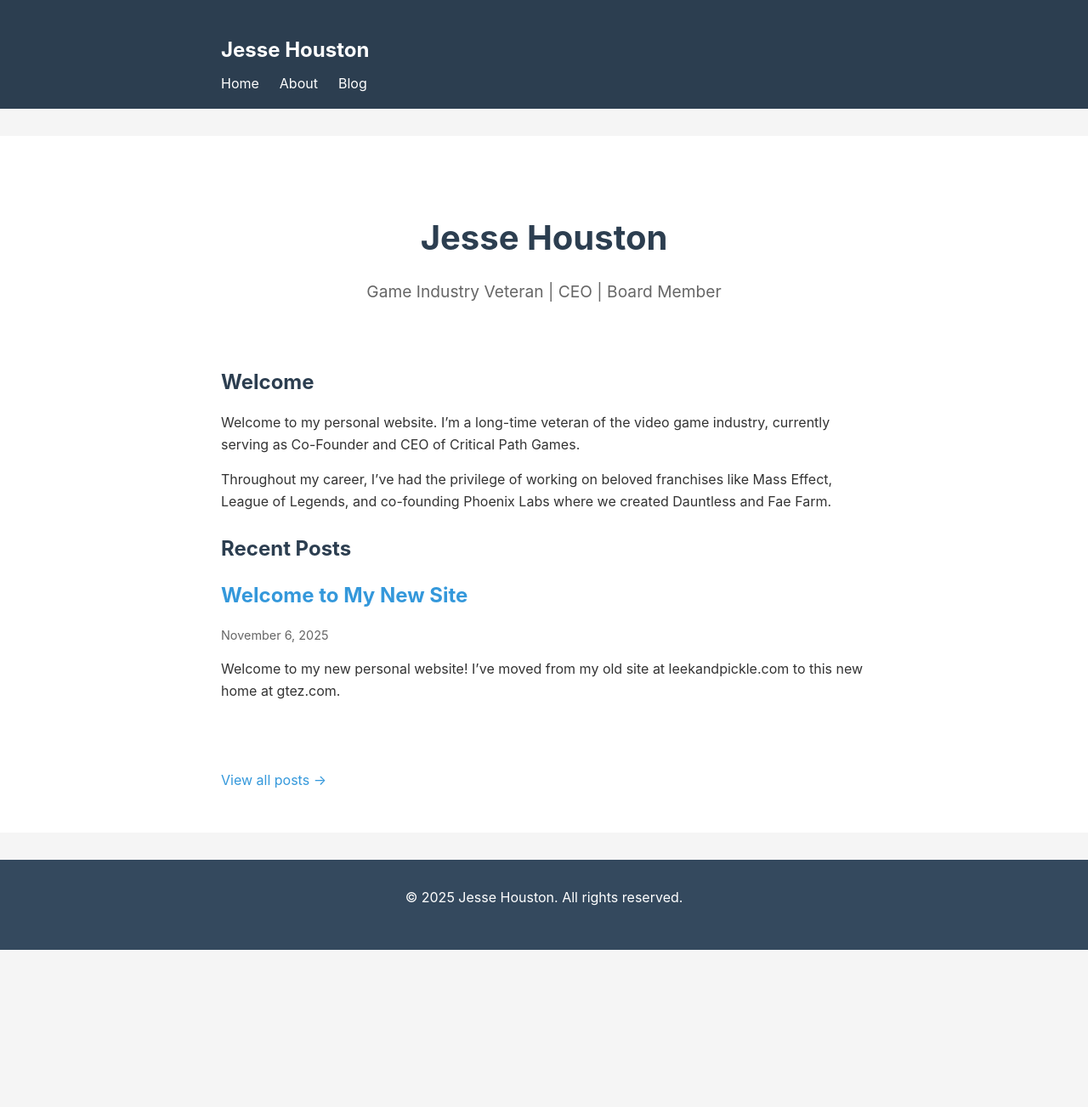
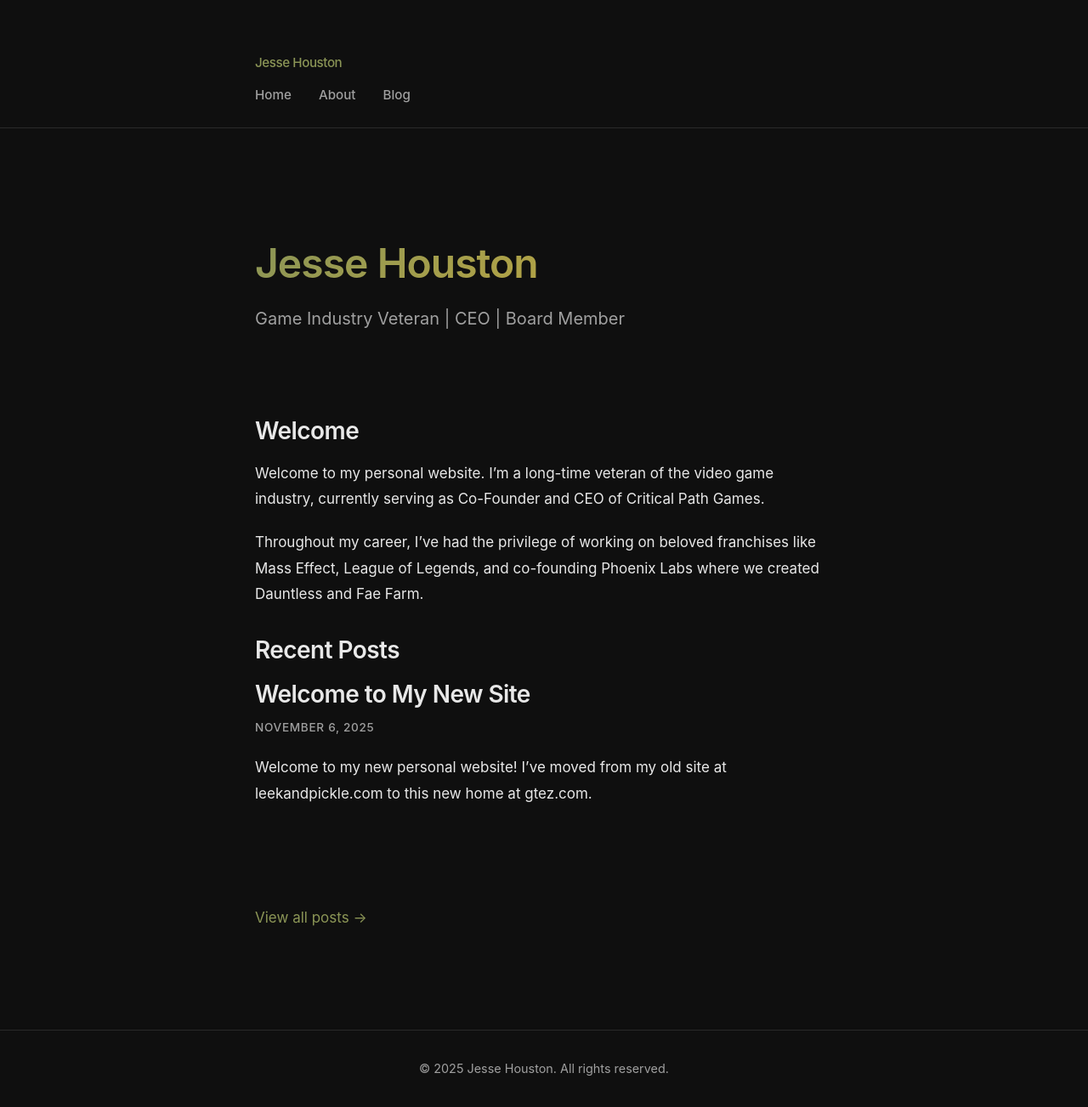
Before and after one commit to GTez/gtez.github.io, a Jekyll site: the page built from index.md, in a window 1280 px wide. Shown: the whole page at 85% size. Built offline with Jekyll 4.4.1, drawn with Linux system fonts in a browser that asks for light colours; before the commit the page ends 1118 px from its top, so only the background shows below that.

Commit message:
Redesign with dark mode and gaming-inspired aesthetic
Color palette:
- Dark background (#0f0f0f) for reduced eye strain
- Goose green (#8b9556) as primary accent
- Gold (#d4af37) for secondary accents and highlights
- High contrast text for readability

Typography improvements:
- Optimized line height (1.8) for long-form reading
- Better font sizing and hierarchy
- Tighter letter spacing on headings
- Wider reading column (720px) for optimal readability

Performance:
- Pure CSS, no images or JavaScript
- Total CSS size: 5.6KB
- Fast loading for connectivity testing

Design features:
- Gradient text effect on hero title
- Subtle border-bottom hover effects on links
- Code blocks with syntax highlighting colors
- Blockquote styling for long-form content
- Custom text selection colors
- Fully responsive mobile design

```diff
--- a/assets/css/style.css
+++ b/assets/css/style.css
@@ -5,81 +5,116 @@
     box-sizing: border-box;
 }
 
+:root {
+    --bg-primary: #0f0f0f;
+    --bg-secondary: #1a1a1a;
+    --text-primary: #e8e8e8;
+    --text-muted: #a0a0a0;
+    --goose-green: #8b9556;
+    --gold: #d4af37;
+    --border: #2a2a2a;
+}
+
 body {
     font-family: -apple-system, BlinkMacSystemFont, 'Segoe UI', Roboto, Oxygen, Ubuntu, Cantarell, sans-serif;
-    line-height: 1.6;
-    color: #333;
-    background-color: #f5f5f5;
+    line-height: 1.7;
+    color: var(--text-primary);
+    background-color: var(--bg-primary);
+    font-size: 17px;
 }
 
 .container {
-    max-width: 800px;
+    max-width: 720px;
     margin: 0 auto;
     padding: 0 20px;
 }
 
 /* Header and Navigation */
 header {
-    background-color: #2c3e50;
-    color: white;
-    padding: 1rem 0;
-    margin-bottom: 2rem;
+    background-color: var(--bg-primary);
+    border-bottom: 1px solid var(--border);
+    padding: 1.5rem 0;
+    margin-bottom: 3rem;
 }
 
 header h1 {
-    font-size: 1.5rem;
-    margin-bottom: 0.5rem;
+    font-size: 1.4rem;
+    margin-bottom: 0.75rem;
+    font-weight: 600;
+    letter-spacing: -0.02em;
 }
 
 header h1 a {
-    color: white;
+    color: var(--goose-green);
     text-decoration: none;
+    transition: color 0.2s ease;
+}
+
+header h1 a:hover {
+    color: var(--gold);
 }
 
 nav ul {
     list-style: none;
     display: flex;
-    gap: 1.5rem;
+    gap: 2rem;
 }
 
 nav a {
-    color: white;
+    color: var(--text-muted);
     text-decoration: none;
-    transition: opacity 0.2s;
+    transition: color 0.2s ease;
+    font-size: 0.95rem;
+    font-weight: 500;
 }
 
 nav a:hover {
-    opacity: 0.8;
+    color: var(--goose-green);
 }
 
 /* Main content */
 main {
-    background-color: white;
     padding: 2rem 0;
-    min-height: calc(100vh - 200px);
+    min-height: calc(100vh - 250px);
 }
 
 h1, h2, h3, h4, h5, h6 {
-    margin-top: 1.5rem;
+    margin-top: 2rem;
     margin-bottom: 1rem;
-    color: #2c3e50;
+    color: var(--text-primary);
+    font-weight: 600;
+    letter-spacing: -0.02em;
+    line-height: 1.3;
 }
 
-h1 { font-size: 2rem; }
-h2 { font-size: 1.5rem; }
-h3 { font-size: 1.25rem; }
+h1 {
+    font-size: 2.5rem;
+    color: var(--goose-green);
+}
+
+h2 {
+    font-size: 1.75rem;
+    color: var(--text-primary);
+}
+
+h3 {
+    font-size: 1.35rem;
+}
 
 p {
-    margin-bottom: 1rem;
+    margin-bottom: 1.25rem;
+    line-height: 1.8;
 }
 
 a {
-    color: #3498db;
+    color: var(--goose-green);
     text-decoration: none;
+    border-bottom: 1px solid transparent;
+    transition: border-color 0.2s ease;
 }
 
 a:hover {
-    text-decoration: underline;
+    border-bottom-color: var(--goose-green);
 }
 
 /* Blog listing */
@@ -88,9 +123,9 @@ a:hover {
 }
 
 .post-list li {
-    margin-bottom: 2rem;
-    padding-bottom: 2rem;
-    border-bottom: 1px solid #e0e0e0;
+    margin-bottom: 3rem;
+    padding-bottom: 3rem;
+    border-bottom: 1px solid var(--border);
 }
 
 .post-list li:last-child {
@@ -99,116 +134,197 @@ a:hover {
 
 .post-list h2 {
     margin-top: 0;
+    margin-bottom: 0.5rem;
+}
+
+.post-list h2 a {
+    color: var(--text-primary);
+    border-bottom: 2px solid transparent;
+    transition: all 0.2s ease;
+}
+
+.post-list h2 a:hover {
+    color: var(--goose-green);
+    border-bottom-color: var(--gold);
 }
 
 .post-meta {
-    color: #666;
-    font-size: 0.9rem;
-    margin-bottom: 0.5rem;
+    color: var(--text-muted);
+    font-size: 0.85rem;
+    margin-bottom: 0.75rem;
+    text-transform: uppercase;
+    letter-spacing: 0.05em;
+    font-weight: 500;
 }
 
 /* Individual post */
 .post {
-    margin-bottom: 2rem;
+    margin-bottom: 3rem;
 }
 
 .post-header {
-    margin-bottom: 2rem;
-    padding-bottom: 1rem;
-    border-bottom: 2px solid #e0e0e0;
+    margin-bottom: 3rem;
+    padding-bottom: 1.5rem;
+    border-bottom: 2px solid var(--border);
 }
 
 .post-header h1 {
     margin-top: 0;
+    margin-bottom: 1rem;
 }
 
 .post-content {
-    margin-bottom: 2rem;
+    margin-bottom: 3rem;
+}
+
+.post-content p {
+    line-height: 1.8;
 }
 
 .post-content img {
     max-width: 100%;
     height: auto;
-    margin: 1rem 0;
+    margin: 2rem 0;
+    border-radius: 4px;
 }
 
 .post-content pre {
-    background-color: #f4f4f4;
-    padding: 1rem;
+    background-color: var(--bg-secondary);
+    border: 1px solid var(--border);
+    padding: 1.25rem;
     overflow-x: auto;
-    border-radius: 4px;
+    border-radius: 6px;
+    margin: 1.5rem 0;
 }
 
 .post-content code {
-    background-color: #f4f4f4;
-    padding: 0.2rem 0.4rem;
+    background-color: var(--bg-secondary);
+    color: var(--gold);
+    padding: 0.2rem 0.5rem;
     border-radius: 3px;
     font-family: 'Courier New', Courier, monospace;
+    font-size: 0.9em;
 }
 
 .post-content pre code {
     background-color: transparent;
     padding: 0;
+    color: var(--text-primary);
+}
+
+.post-content blockquote {
+    border-left: 3px solid var(--goose-green);
+    padding-left: 1.5rem;
+    margin: 1.5rem 0;
+    color: var(--text-muted);
+    font-style: italic;
 }
 
 .back-link {
     display: inline-block;
-    margin-top: 1rem;
+    margin-top: 2rem;
+    color: var(--text-muted);
+    font-size: 0.95rem;
+}
+
+.back-link:hover {
+    color: var(--goose-green);
 }
 
 /* Footer */
 footer {
-    background-color: #34495e;
-    color: white;
+    background-color: var(--bg-primary);
+    border-top: 1px solid var(--border);
+    color: var(--text-muted);
     padding: 2rem 0;
-    margin-top: 2rem;
+    margin-top: 4rem;
     text-align: center;
+}
+
+footer p {
+    font-size: 0.9rem;
+    margin-bottom: 0;
 }
 
 /* About page specific */
 .about-section {
-    margin-bottom: 2rem;
+    margin-bottom: 2.5rem;
 }
 
 .about-section h2 {
-    color: #2c3e50;
-    border-bottom: 2px solid #3498db;
-    padding-bottom: 0.5rem;
-    margin-bottom: 1rem;
+    color: var(--goose-green);
+    border-bottom: 2px solid var(--border);
+    padding-bottom: 0.75rem;
+    margin-bottom: 1.5rem;
 }
 
 .about-section ul {
     margin-left: 1.5rem;
+    line-height: 1.8;
 }
 
 .about-section li {
-    margin-bottom: 0.5rem;
+    margin-bottom: 0.75rem;
+}
+
+.about-section strong {
+    color: var(--gold);
+    font-weight: 600;
 }
 
 /* Home page */
 .hero {
-    text-align: center;
-    padding: 2rem 0;
+    padding: 3rem 0;
+    margin-bottom: 3rem;
 }
 
 .hero h1 {
-    font-size: 2.5rem;
+    font-size: 3rem;
     margin-bottom: 1rem;
+    margin-top: 0;
+    background: linear-gradient(135deg, var(--goose-green), var(--gold));
+    -webkit-background-clip: text;
+    -webkit-text-fill-color: transparent;
+    background-clip: text;
 }
 
 .hero p {
-    font-size: 1.2rem;
-    color: #666;
+    font-size: 1.25rem;
+    color: var(--text-muted);
+    margin-bottom: 0;
+}
+
+/* Selection styling */
+::selection {
+    background-color: var(--goose-green);
+    color: var(--bg-primary);
+}
+
+::-moz-selection {
+    background-color: var(--goose-green);
+    color: var(--bg-primary);
 }
 
 /* Responsive */
 @media (max-width: 600px) {
+    body {
+        font-size: 16px;
+    }
+
     nav ul {
         flex-direction: column;
-        gap: 0.5rem;
+        gap: 0.75rem;
     }
 
     .hero h1 {
+        font-size: 2.25rem;
+    }
+
+    h1 {
         font-size: 2rem;
     }
+
+    h2 {
+        font-size: 1.5rem;
+    }
 }
```
